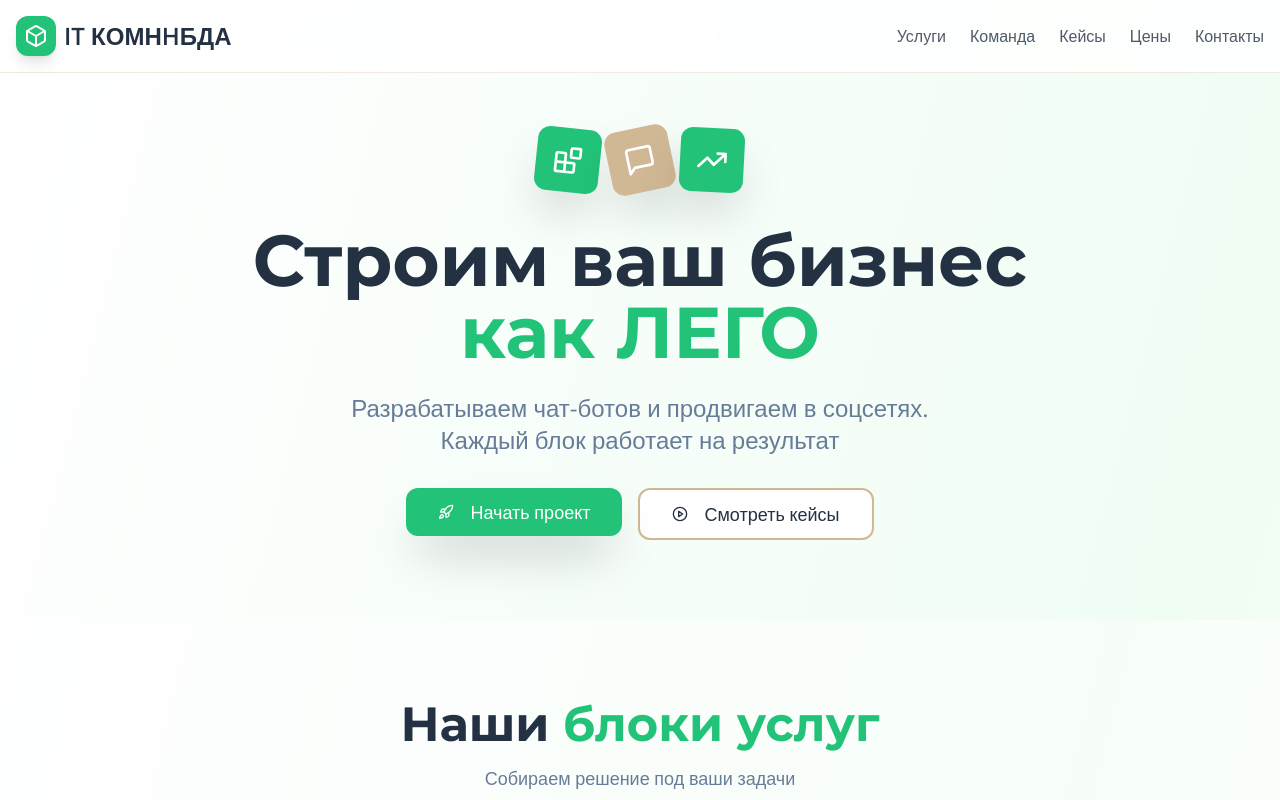
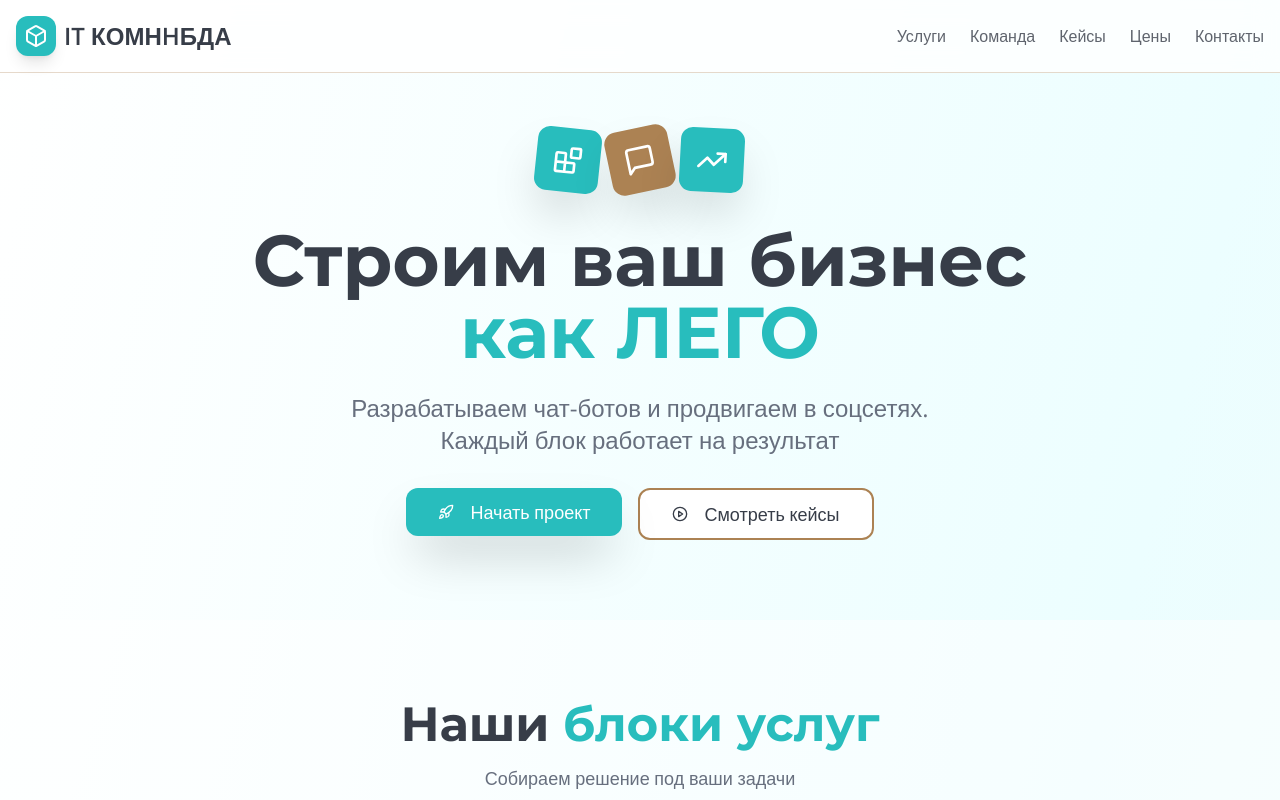
Before and after one commit to pr-poehali-dev/lego-bot-website, a React (Vite) app: page / in a window 1280 px wide. Shown: the top 800 px of the page. Built offline with nearby package versions, Linux system fonts and the light colour scheme.

Commit message:
Обновление цветовой палитры проекта

```diff
--- a/src/index.css
+++ b/src/index.css
@@ -7,32 +7,32 @@
 @layer base {
   :root {
     --background: 0 0% 100%;
-    --foreground: 214 31% 20%;
+    --foreground: 220 13% 25%;
 
     --card: 0 0% 100%;
-    --card-foreground: 214 31% 20%;
+    --card-foreground: 220 13% 25%;
 
     --popover: 0 0% 100%;
-    --popover-foreground: 214 31% 20%;
+    --popover-foreground: 220 13% 25%;
 
-    --primary: 152 70% 45%;
+    --primary: 180 65% 45%;
     --primary-foreground: 0 0% 100%;
 
-    --secondary: 36 39% 70%;
-    --secondary-foreground: 214 31% 20%;
+    --secondary: 32 35% 50%;
+    --secondary-foreground: 0 0% 100%;
 
-    --muted: 36 39% 88%;
-    --muted-foreground: 214 20% 50%;
+    --muted: 32 30% 85%;
+    --muted-foreground: 220 10% 45%;
 
-    --accent: 152 70% 45%;
+    --accent: 180 65% 45%;
     --accent-foreground: 0 0% 100%;
 
     --destructive: 0 84.2% 60.2%;
     --destructive-foreground: 210 40% 98%;
 
-    --border: 36 30% 85%;
-    --input: 36 30% 85%;
-    --ring: 152 70% 45%;
+    --border: 32 25% 80%;
+    --input: 32 25% 80%;
+    --ring: 180 65% 45%;
 
     --radius: 0.75rem;
 
--- a/src/pages/Index.tsx
+++ b/src/pages/Index.tsx
@@ -126,7 +126,7 @@ const Index = () => {
   ];
 
   return (
-    <div className="min-h-screen bg-gradient-to-br from-white via-green-50 to-amber-50">
+    <div className="min-h-screen bg-gradient-to-br from-white via-cyan-50 to-stone-100">
       <nav className="fixed top-0 left-0 right-0 z-50 bg-white/80 backdrop-blur-md border-b border-secondary/30">
         <div className="container mx-auto px-4 py-4">
           <div className="flex items-center justify-between">
```
